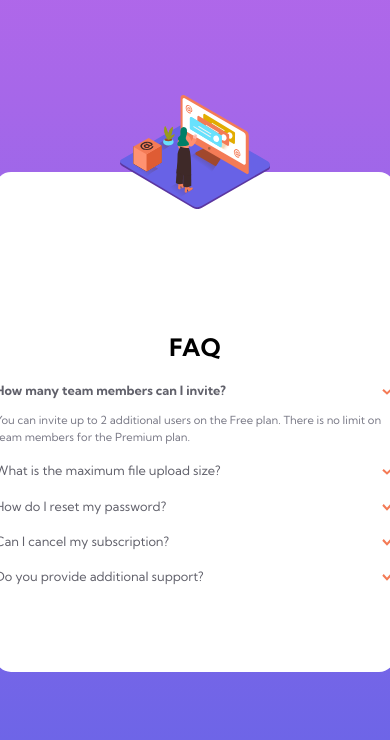
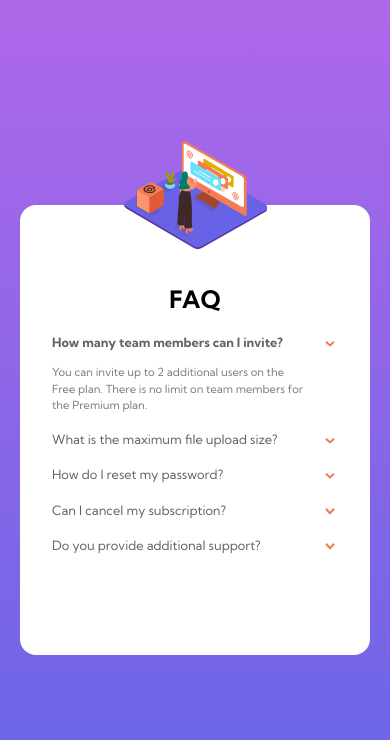
Before and after one commit to rlabuonora/frontend-mentor-faq-accordion, a plain HTML site: page index.html in a window 390 px wide. Drawn offline with Linux system fonts and the light colour scheme.

Commit message:
Finishing touches

```diff
--- a/index.html
+++ b/index.html
@@ -102,14 +102,23 @@
 
   <script>
 const btns = Array.from(document.querySelectorAll('.btn'));
-console.log(btns);
 btns.forEach(function(btn) {
-  console.log(btn);
   btn.addEventListener('click', function(e) {
-  // Adds clicked class to button
-    this.closest("li").classList.toggle("open");
-    console.log(this.closest("li"));
-})
+    e.preventDefault();
+    var openElt =  document.querySelector(".open");
+    var toOpenElt = this.closest("li");
+    if (openElt === toOpenElt) {
+      openElt.classList.toggle("open");
+    } else if (openElt === null) {
+      toOpenElt.classList.add("open");
+    } else {
+      openElt.classList.remove("open");
+      toOpenElt.classList.add("open");
+    }
+
+
+
+  })
 });
 
   </script>
--- a/style.css
+++ b/style.css
@@ -113,12 +113,11 @@ h2.flex {
 
 .container {
     display: flex;
-    min-width: 60%;
-    max-width: 80%;
+    width: 750px;
     height: 70%;
     background-color: white;
     border-radius: 1em;
-    padding: 6em 3em 4em;
+    padding: 4em 3em 4em;
 }
 ul {
     padding: 1em 1em 1em 0;
@@ -157,20 +156,27 @@ img {
     margin-left: -8em;
 }
 
+li.open > p {
+  max-width: 80%;
+}
 
-@media (max-width: 80em) {
+
+@media (max-width: 40em) {
+
+    body {
+        padding-top: 1em;
+    }
     .container {
         flex-direction: column;
-        padding: 0;
-        height: 500px;
-        min-width: 400px;
-        max-width: 40px;
+        padding: 1em 2em;
+        max-width: 350px;
+        height: 450px;
 
     }
 
     img {
         width: 50%;
-        margin: -6em auto 1em auto;
+        margin: -5em auto 1em auto;
     }
     .img-wrap {
         margin: 0;
@@ -187,14 +193,28 @@ img {
 
     .col-1, .col-2 {
         display: flex;
+        flex-direction: column;
+        /* align-items:  center; */
+    }
+
+    h1 {
+      text-align: center;
+    }
+
+    .col-1 {
+        height: 200px;
+        flex-grow: 0;
         justify-content: center;
-        flex-direction: column;
-        align-items:  center;
     }
 
     .col-2 {
-        flex-grow: 6;
+        margin-top: 1em;
+    }
+
+    li.open > p {
+        max-width: 90%;
     }
 
 
+
 }
```
